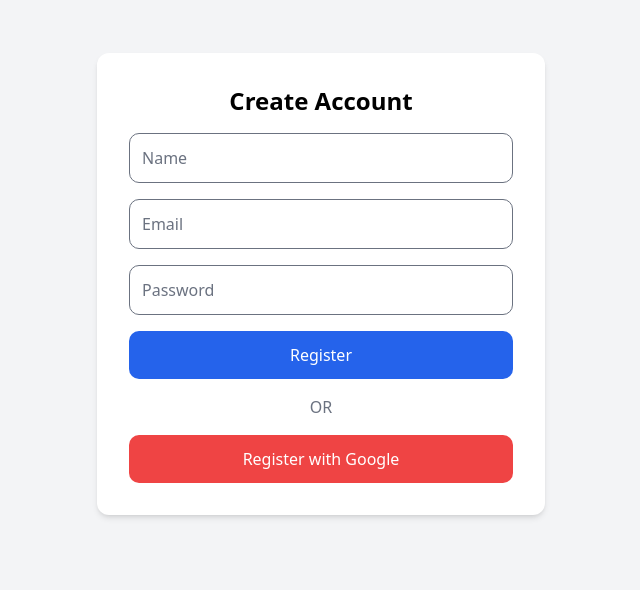
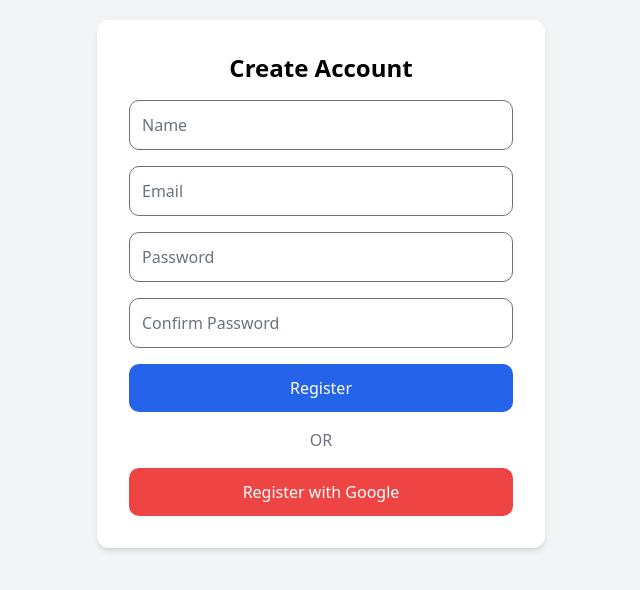
Before and after one commit to prakharguleri/certificategenerator, a Next.js app: page /register in a window 1280 px wide. Shown: the part 116-706 px from the top of the page, without its empty margins (319-959 px from the left). Built offline with nearby package versions, Linux system fonts and the light colour scheme.

Commit message:
changed register page

```diff
--- a/app/CertificateDownloadClient.tsx
+++ b/app/CertificateDownloadClient.tsx
@@ -68,7 +68,7 @@ const programmes: Option[] = [
 export default function CertificateDownload() {
   const { status } = useSession();
   const router = useRouter();
-  const [entryNumber, setEntryNumber] = useState('');
+  const [entryNumber, setentryNumber] = useState('');
   const [isSingleLoading, setIsSingleLoading] = useState(false);
   const [isBulkLoading, setIsBulkLoading] = useState(false);
   const [error, setError] = useState('');
@@ -168,7 +168,7 @@ export default function CertificateDownload() {
             type="text"
             className="w-full border p-2 rounded"
             value={entryNumber}
-            onChange={(e) => setEntryNumber(e.target.value.toUpperCase())}
+            onChange={(e) => setentryNumber(e.target.value.toUpperCase())}
           />
           <button
             className="mt-2 bg-blue-600 text-white px-4 py-2 rounded w-full disabled:opacity-50"
--- a/app/register/page.tsx
+++ b/app/register/page.tsx
@@ -6,7 +6,7 @@ import { signIn } from 'next-auth/react';
 
 export default function RegisterPage() {
   const router = useRouter();
-  const [form, setForm] = useState({ name: '', email: '', password: '' });
+  const [form, setForm] = useState({ name: '', email: '', password: '', confirmPassword: '' });
   const [error, setError] = useState('');
   const [loading, setLoading] = useState(false);
 
@@ -14,6 +14,12 @@ export default function RegisterPage() {
     e.preventDefault();
     setLoading(true);
     setError('');
+
+    if (form.password !== form.confirmPassword) {
+      setError('Passwords do not match');
+      setLoading(false);
+      return;
+    }
 
     const res = await fetch('/api/register', {
       method: 'POST',
@@ -68,6 +74,14 @@ export default function RegisterPage() {
           value={form.password}
           onChange={(e) => setForm({ ...form, password: e.target.value })}
         />
+        <input
+          placeholder="Confirm Password"
+          type="password"
+          required
+          className="w-full p-3 border rounded-lg"
+          value={form.confirmPassword}
+          onChange={(e) => setForm({ ...form, confirmPassword: e.target.value })}
+        />
 
         {error && <p className="text-red-500 text-sm text-center">{error}</p>}
 
```
